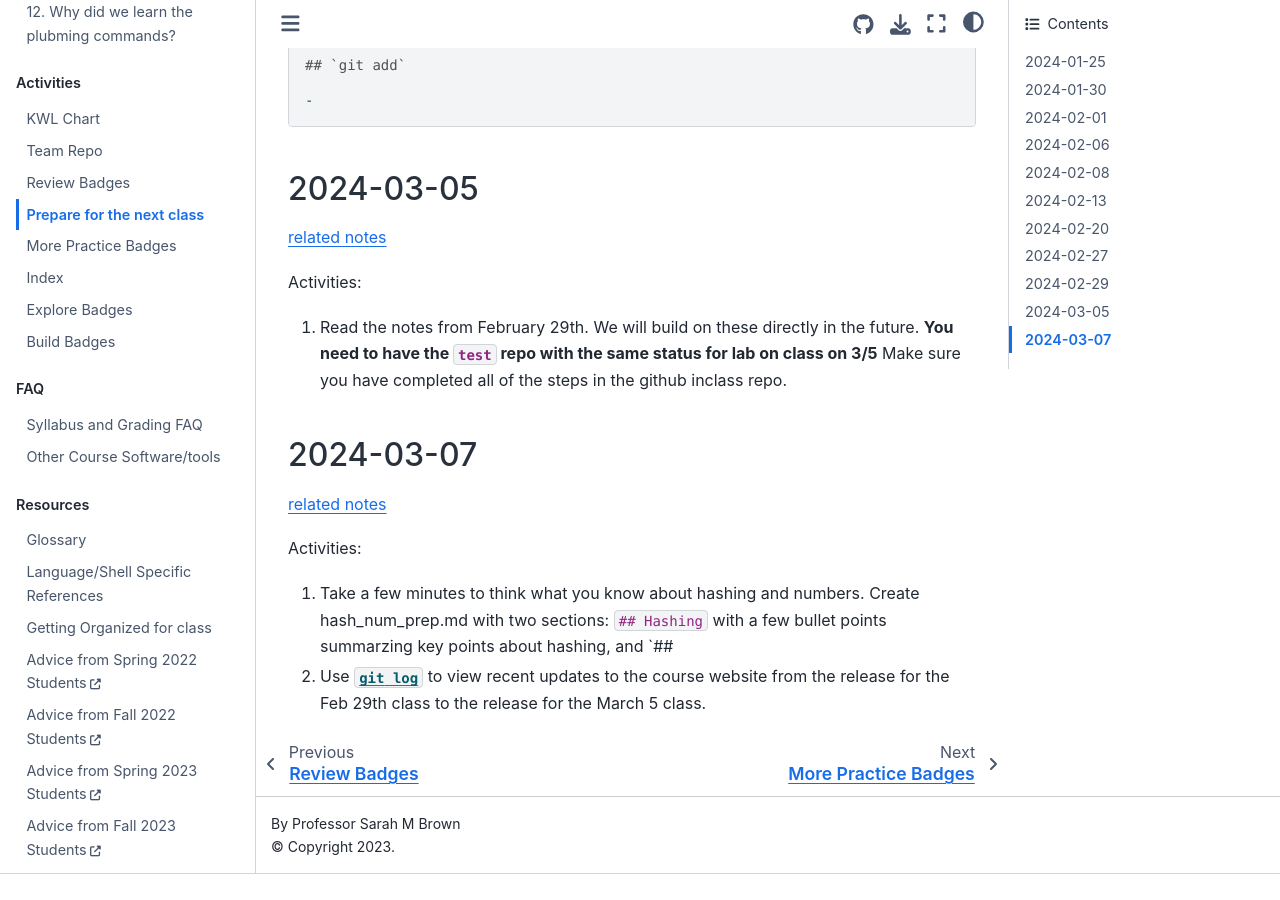
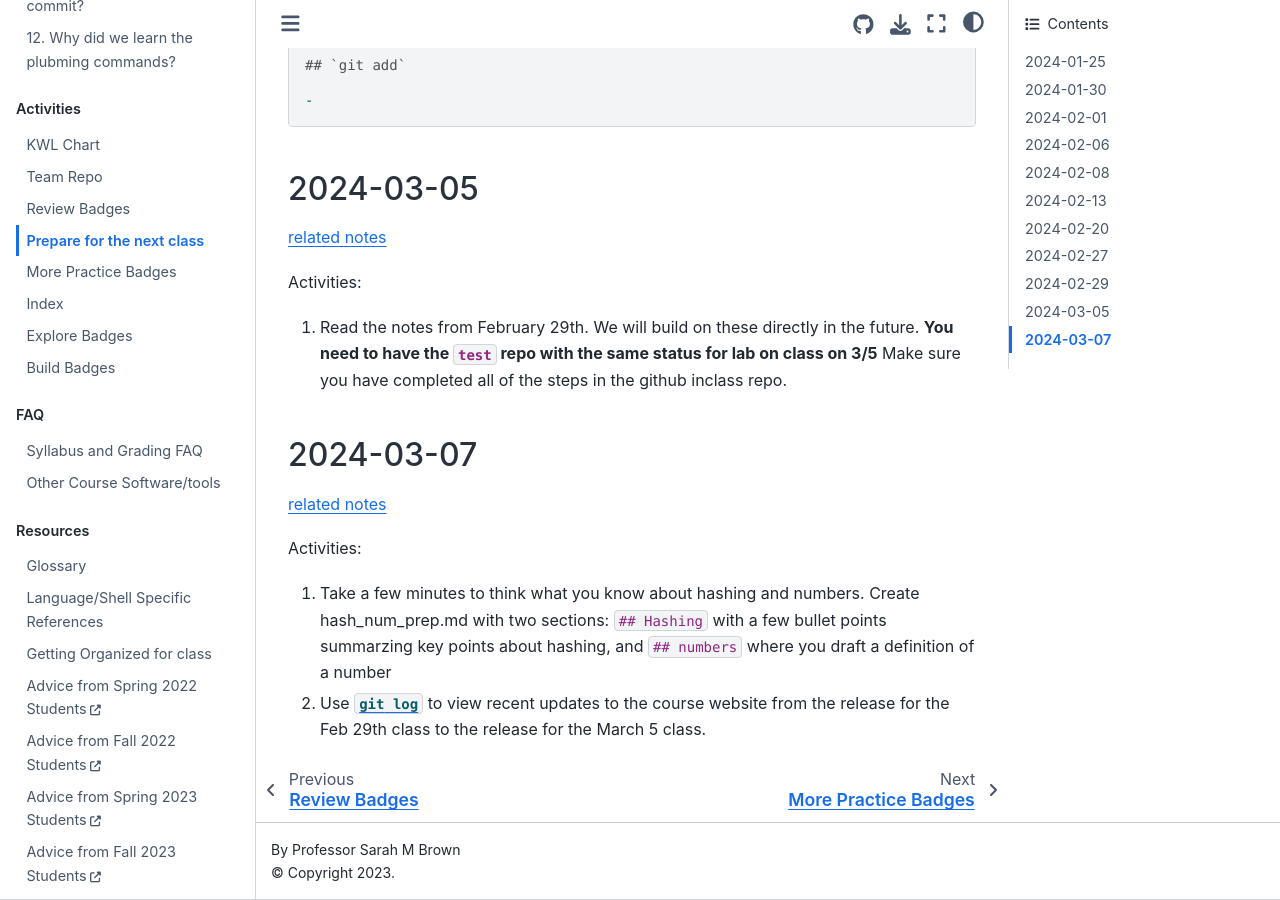
Before and after one commit to compsys-progtools/spring2024, a Jupyter Book: the page built from activities/prepare.md, in a window 1280 px wide and 900 px high, scrolled down 4871 px. Built offline with Jupyter Book 1.0.4 settings and Sphinx 7.4.7 and the Sphinx Book theme 1.1.4, drawn with Linux system fonts in a browser that asks for light colours; pages that are not in the unit, such as notebooks, are missing from menus; before the commit the page ends 5745 px from its top, so only the background shows below that.

Commit message:
fix prepare

```diff
--- a/_prepare/2024-03-07.md
+++ b/_prepare/2024-03-07.md
@@ -1,2 +1,2 @@
-1. Take a few minutes to think what you know about hashing and numbers. Create {index}`hash_num_prep.md` with two sections: `## Hashing` with a few bullet points summarzing key points about hashing, and `##
+1. Take a few minutes to think what you know about hashing and numbers. Create {index}`hash_num_prep.md` with two sections: `## Hashing` with a few bullet points summarzing key points about hashing, and `## numbers` where you draft a definition of a number
 2. Use [`git log`](https://git-scm.com/docs/git-log) to view recent updates to the course website from the release for the Feb 29th class to the release for the March 5 class.
```
